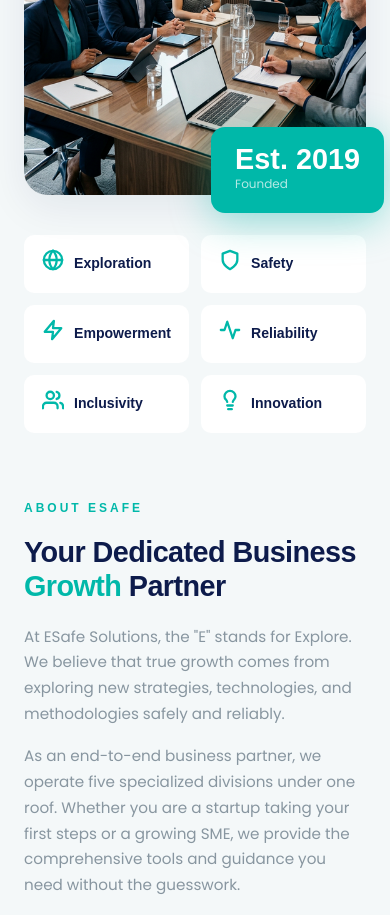
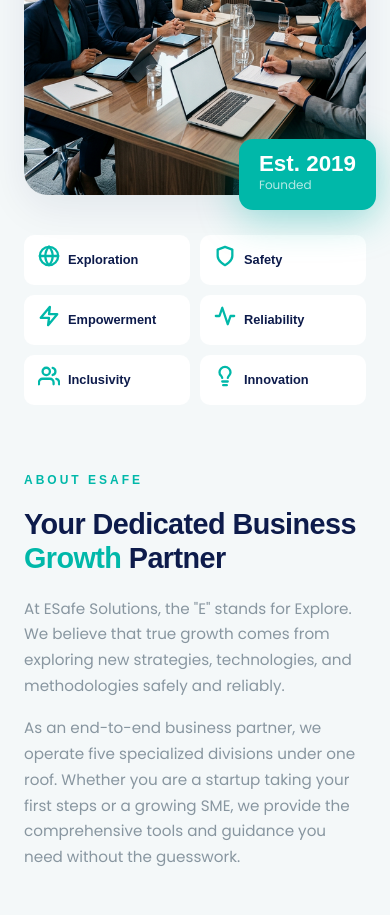
Before and after one commit to esafetechnologies/esafe-website-antigravity, a plain HTML site: page index.html in a window 390 px wide. Shown: the part 1560-2475 px from the top of the page. Drawn offline with Linux system fonts and the light colour scheme; a script that the page names is missing; a web font is replaced by a local one.

Commit message:
Mobile responsive issues

```diff
--- a/styles.css
+++ b/styles.css
@@ -2215,8 +2215,28 @@
         font-size: 0.72rem;
     }
 
+    .about-badge {
+        right: -10px;
+        bottom: -15px;
+        padding: 14px 20px;
+    }
+
+    .ab-title {
+        font-size: 1.4rem;
+    }
+
     .values-grid {
         grid-template-columns: 1fr 1fr;
+        gap: 10px;
+    }
+
+    .value-chip {
+        padding: 10px 14px;
+        gap: 8px;
+    }
+
+    .value-chip .label {
+        font-size: 0.8rem;
     }
 
     .services-grid {
```
